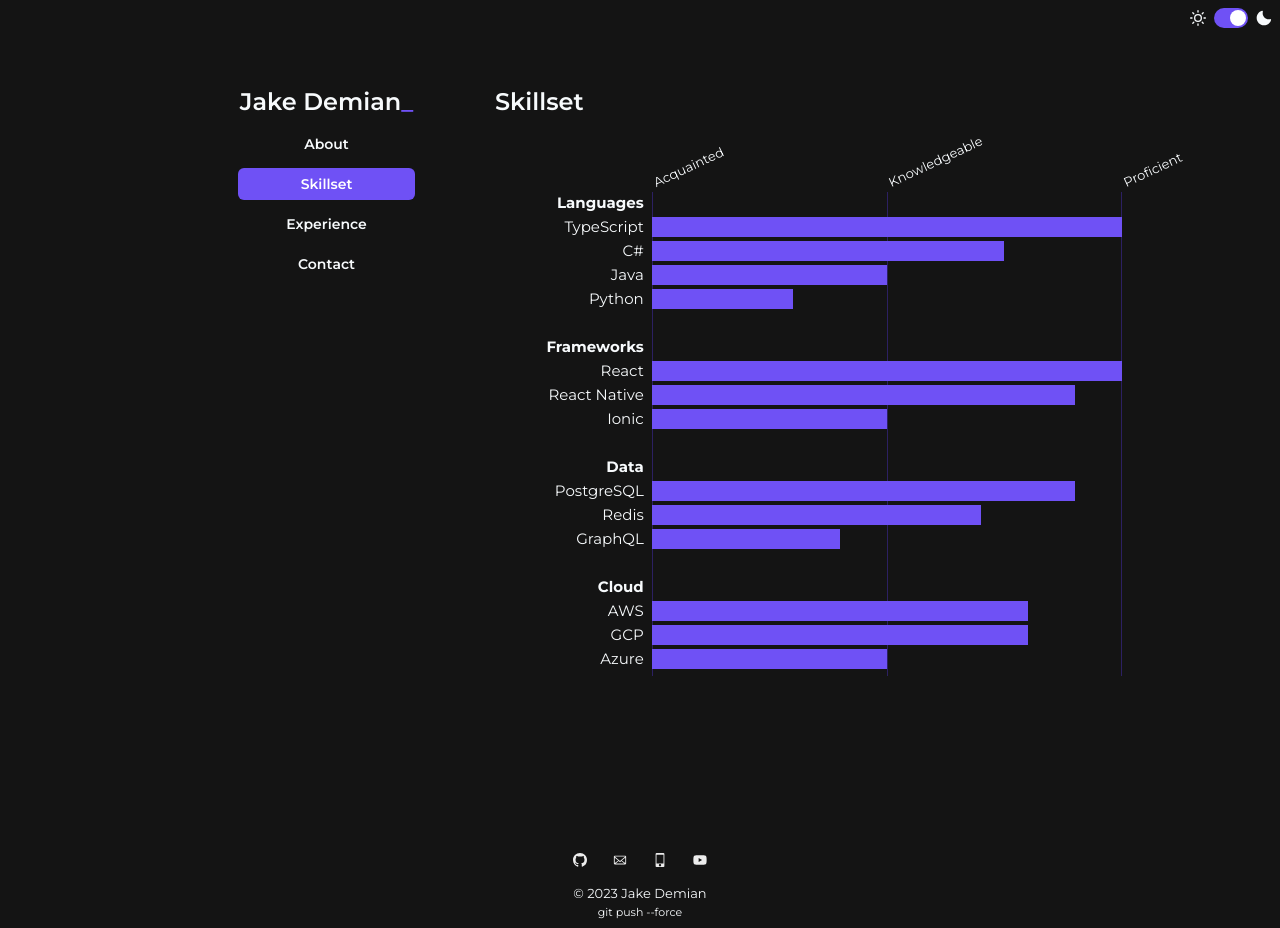
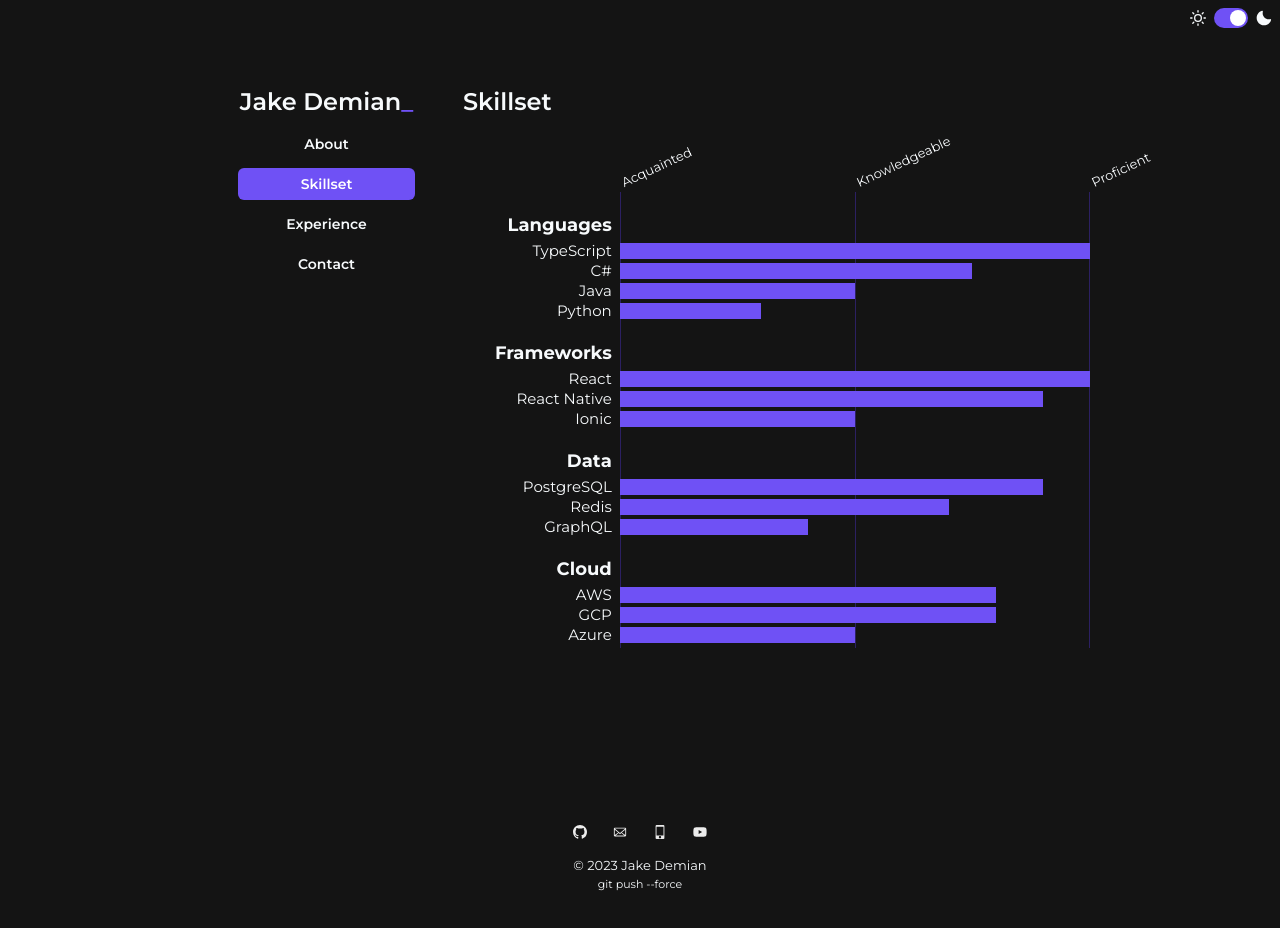
Before and after one commit to jakedemian/jake-personal-website, a React (Create React App) app: page /skillset in a window 1280 px wide. After the commit the page ends 900 px from the top, so only its background shows below. Built offline with nearby package versions, Linux system fonts and the light colour scheme.

Commit message:
bar animation delay

```diff
--- a/src/App.tsx
+++ b/src/App.tsx
@@ -3,7 +3,6 @@ import { Route, Routes } from 'react-router-dom';
 
 import AppLayout from 'src/AppLayout';
 import { ROUTES } from 'src/common/Routes';
-import { useFaviconBlink } from 'src/hooks/useFaviconBlink';
 import About from 'src/Routes/About';
 import Contact from 'src/Routes/Contact';
 import Experience from 'src/Routes/Experience';
--- a/src/AppLayout.tsx
+++ b/src/AppLayout.tsx
@@ -46,7 +46,7 @@ const AppLayout: React.FC = () => {
           w={{ base: '100%', lg: 900 }}
           margin="auto"
           p={{ base: 0, lg: 8 }}
-          gap={{ base: 2, lg: 16 }}
+          gap={{ base: 2, lg: 8 }}
         >
           <VStack p={4}>
             <TypedText>Jake Demian</TypedText>
--- a/src/common/Chart/Chart.tsx
+++ b/src/common/Chart/Chart.tsx
@@ -7,6 +7,16 @@ import ChartAxisLines from 'src/common/Chart/ChartAxisLines';
 import { data } from 'src/common/Chart/data';
 
 const Chart: React.FC = () => {
+  const DELAY_MILLISECONDS = 35;
+  const calculateDelay = (groupIndex: number, itemIndex: number): number => {
+    let totalIndex = 0;
+    for (let i = 0; i < groupIndex; i++) {
+      totalIndex += Object.keys(data[i].items).length; // Only count the actual items
+    }
+    totalIndex += itemIndex;
+    return totalIndex * DELAY_MILLISECONDS;
+  };
+
   return (
     <HStack mt={16} justifyContent={{ base: 'center', lg: 'flex-start' }}>
       <VStack
@@ -15,13 +25,23 @@ const Chart: React.FC = () => {
         ml={{ base: -10, lg: 0 }}
       >
         <Grid templateColumns="repeat(1, 1fr)" gap={1} w={'100%'}>
-          {data.map((group, index) => (
+          <ChartRow blank />
+          {data.map((group, groupIndex) => (
             <>
-              <ChartRow label={group.category} isGroupLabel />
-              {Object.keys(group.items).map(item => (
-                <ChartRow key={item} label={item} value={group.items[item]} />
+              <ChartRow
+                label={group.category}
+                isGroupLabel
+                key={group.category}
+              />
+              {Object.keys(group.items).map((item, itemIndex) => (
+                <ChartRow
+                  key={item}
+                  label={item}
+                  value={group.items[item]}
+                  animationDelay={calculateDelay(groupIndex, itemIndex)}
+                />
               ))}
-              {index !== data.length - 1 && <ChartRow blank />}
+              {groupIndex !== data.length - 1 && <ChartRow blank />}
             </>
           ))}
         </Grid>
--- a/src/common/Chart/ChartRow.tsx
+++ b/src/common/Chart/ChartRow.tsx
@@ -6,25 +6,28 @@ const ChartRow: React.FC<{
   value?: number;
   isGroupLabel?: boolean;
   blank?: boolean;
-}> = ({ label, value, isGroupLabel, blank }) => {
-  const ROW_HEIGHT = { base: 3, lg: 5 };
+  animationDelay?: number;
+}> = ({ label, value, isGroupLabel, blank, animationDelay }) => {
+  const ROW_HEIGHT = { base: 3, lg: 4 };
   const TRANSITION_TIME = 0.5;
   const [barWidth, setBarWidth] = useState<number>(0);
 
   useEffect(() => {
     if (!value) return;
 
-    setBarWidth(value);
+    setTimeout(() => setBarWidth(value), animationDelay || 0);
   }, [value]);
 
   return (
-    <GridItem h={ROW_HEIGHT}>
+    <GridItem h={ROW_HEIGHT} mb={isGroupLabel ? 2 : 0}>
       {!blank && (
         <HStack>
           <Box w="25%" textAlign="right" pr={2} mr={-2}>
             <Text
               fontWeight={isGroupLabel ? 700 : 400}
-              fontSize={{ base: 9, lg: 15 }}
+              fontSize={
+                isGroupLabel ? { base: 11, lg: 18 } : { base: 9, lg: 15 }
+              }
             >
               {label}
             </Text>
```
